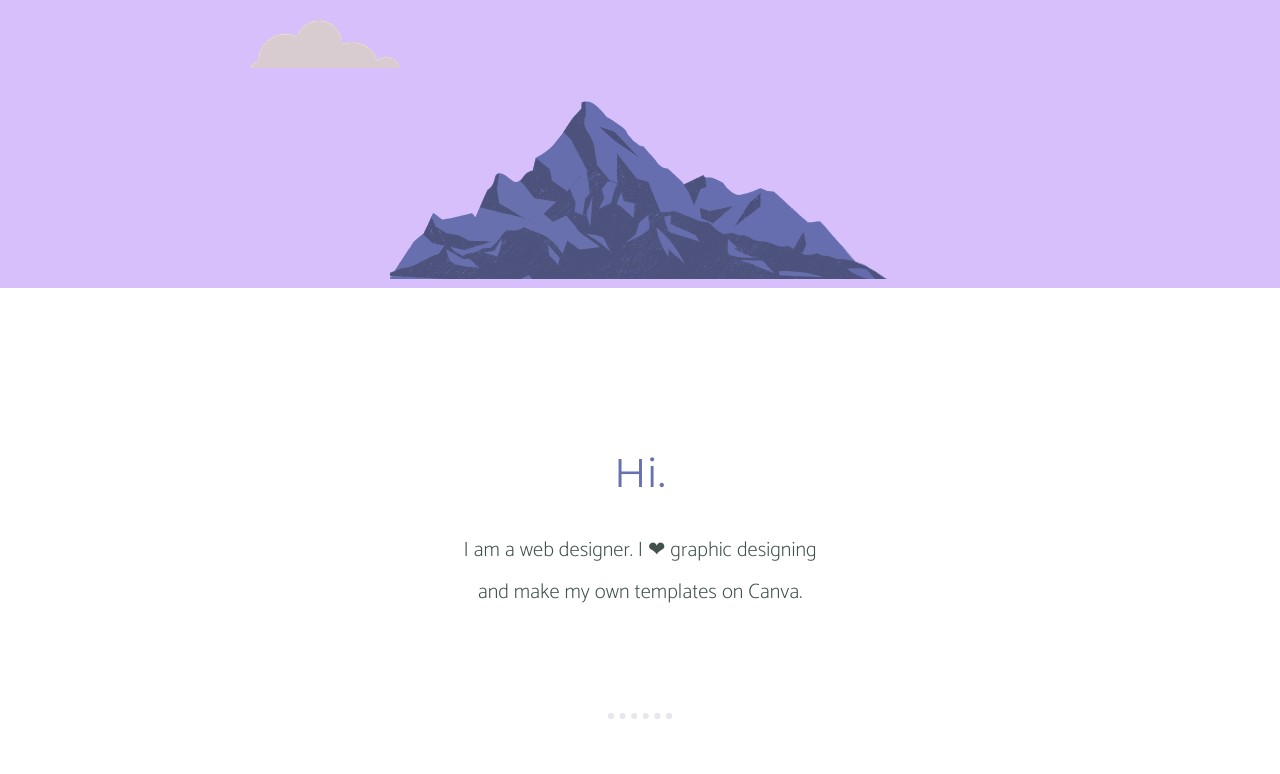
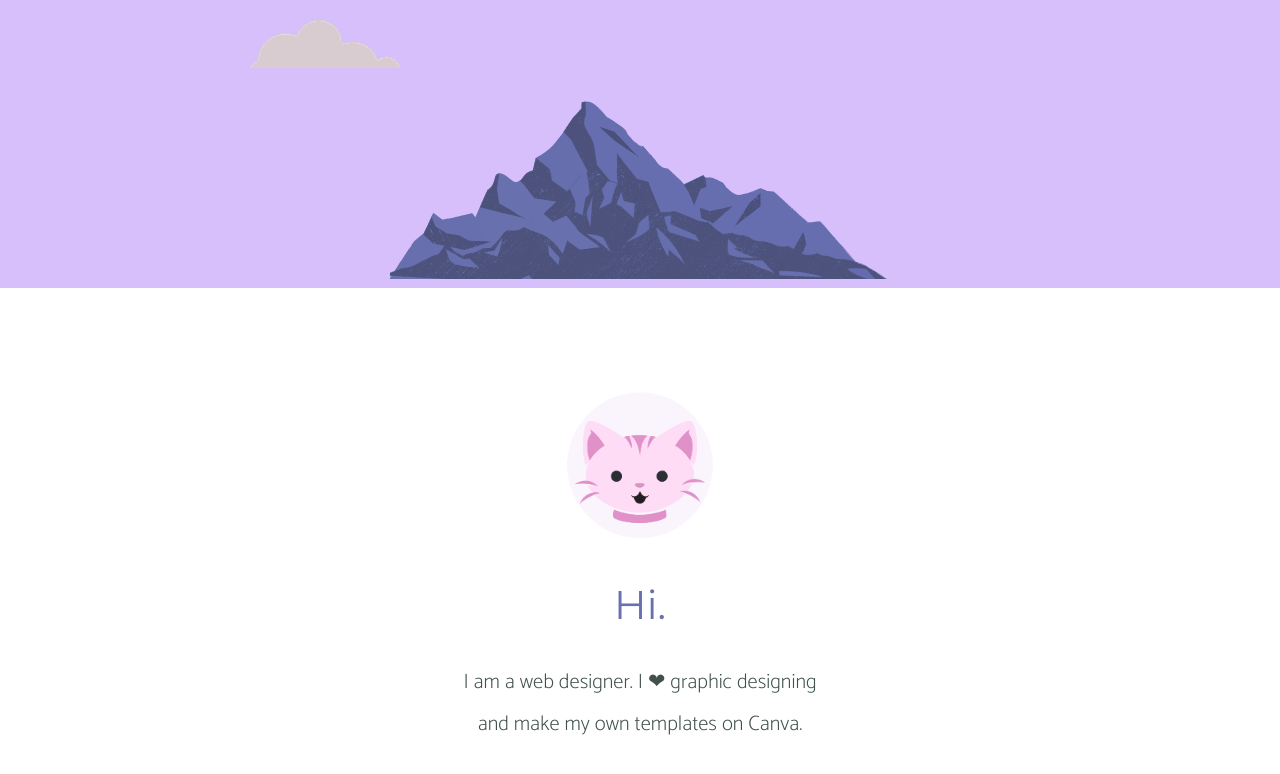
Before and after one commit to NimraT454/My-Portfolio, a plain HTML site: page index.html in a window 1280 px wide. Shown: the part 286-1060 px from the top of the page. Drawn offline with Linux system fonts and the light colour scheme.

Commit message:
Update index.html

```diff
--- a/index.html
+++ b/index.html
@@ -28,7 +28,7 @@
 
   <div class="middle-container">
     <div class="profile">
-      <img class="dp" src="images/.png" alt="">
+      <img class="dp" src="images/Untitled design (4) (1) (2).png" alt="">
       <h2>Hi.</h2>
       <p class="intro">I am a web designer. I ❤︎ graphic designing and
         make my own templates on Canva.</p>
```
